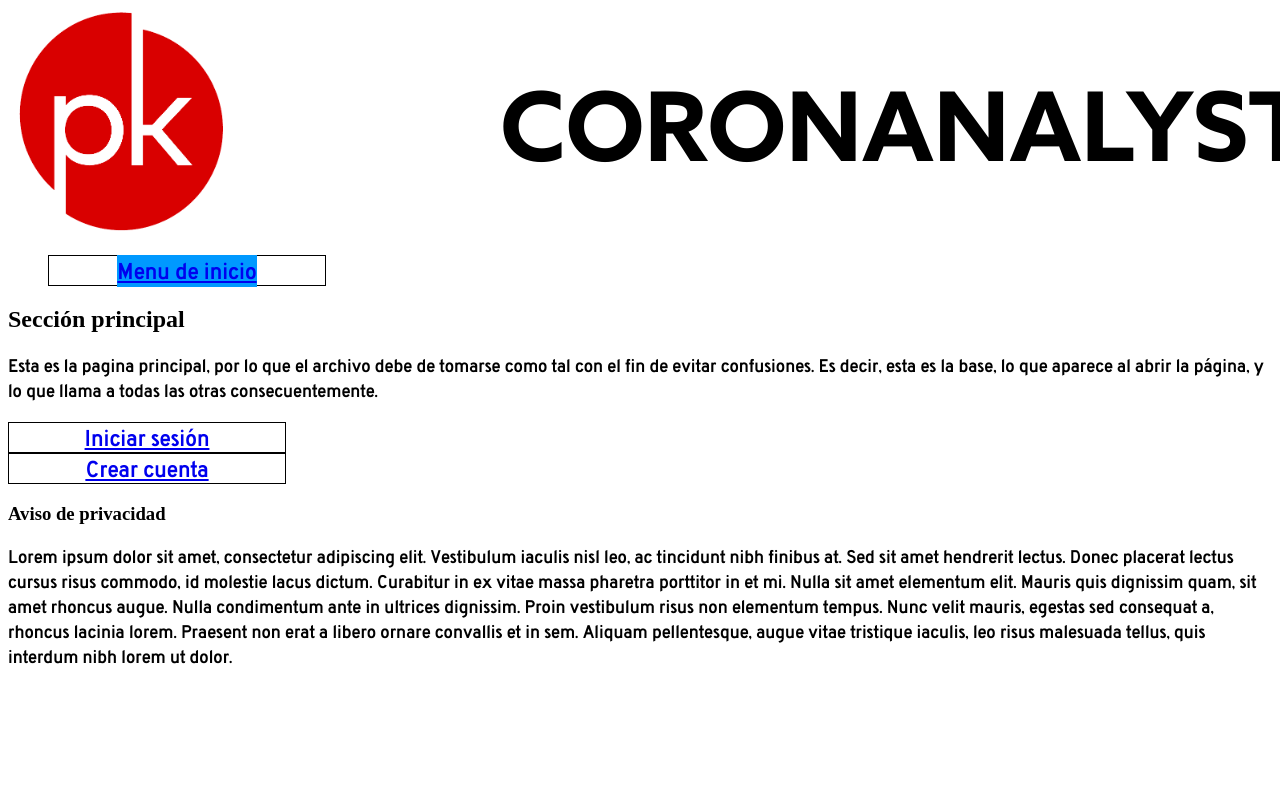
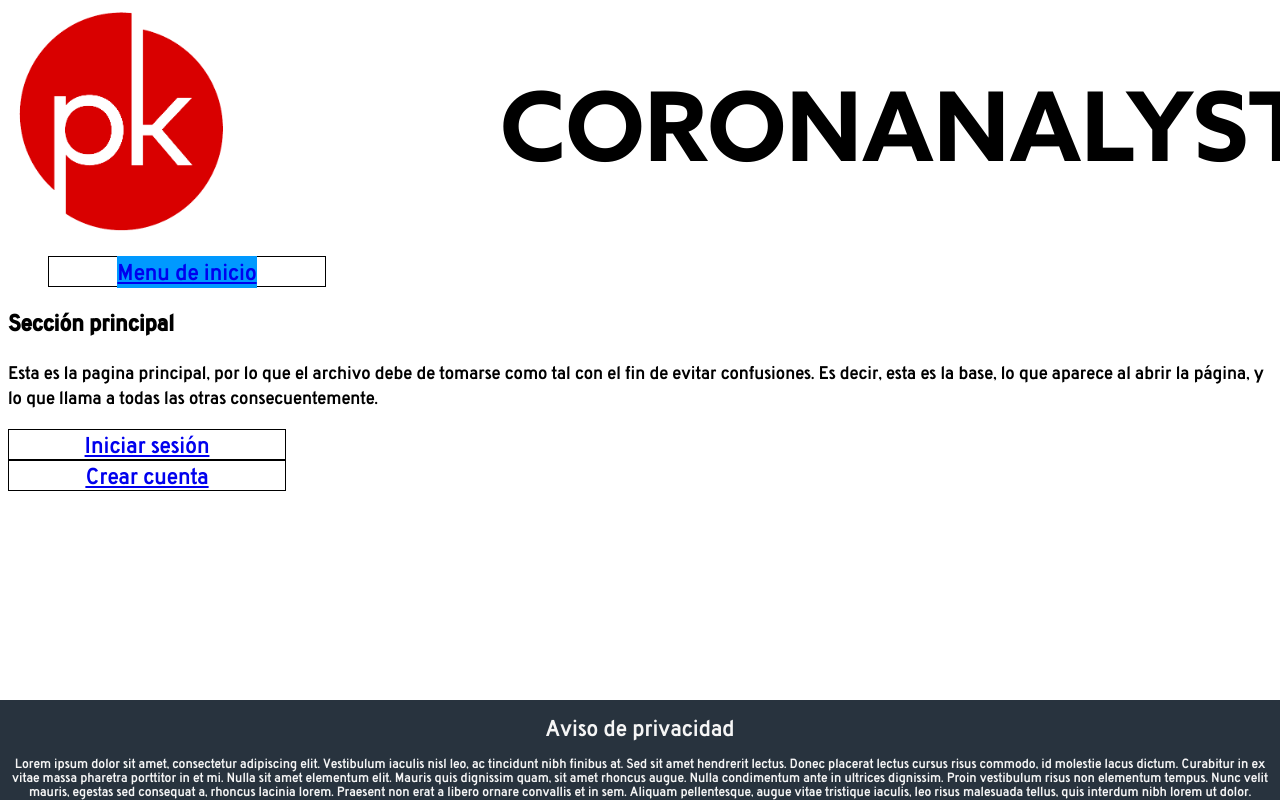
Before and after one commit to jesusej/CoronanalystNeocode, a React (Create React App) app in the folder client/: page /#/ in a window 1280 px wide. Shown: the top 800 px of the page. Built offline with nearby package versions, Linux system fonts and the light colour scheme.

Commit message:
:lipstick: Updating styles for footer

```diff
--- a/client/src/index.css
+++ b/client/src/index.css
@@ -1,3 +1,9 @@
+/*
+ - Cambiar orden de las etiquetas para hacerlo más entendible
+ - Cambiar manejo de píxeles por porcentajes, viewport-height (vh), etc.
+ - Agregar cualquier otro estilo necesario
+*/
+
 @font-face {
   font-family: "titleFont";
   src: url("fonts/AzoSans-Bold.ttf");
@@ -6,6 +12,11 @@
 @font-face {
   font-family: "textFont";
   src: url("fonts/Roadgeek_2005_Series_D.ttf")
+}
+
+body{
+  font-family: "textFont";
+  display: flex;
 }
 
 .logo {
@@ -75,18 +86,18 @@
   font-size: larger;
 }
 
-  .footer {
-    position: absolute;
+footer {
+  position: fixed;
+  bottom: 0;
+
   width: 100%;
   height: 12.5%;
   left: 0px;
-    top: 849px;
 
   background: #28333E;
-
 }
 
-  .footer h3{
+footer h3{
   font-size: 24px;
   line-height: 8px;
   align-items: center;
@@ -99,7 +110,7 @@
   padding: 0%;
 }
 
-  .footer p{
+footer p{
   font-size: 14px;
   line-height: 14px;
   align-items: center;
@@ -111,6 +122,7 @@
   color: whitesmoke;
   padding: 0%;
 }
+
 /* Para remarcar el link de la sección activa */
 .active {
   background-color: #0099FF;
```
Lines whose indentation alone changed are shown as unchanged.
